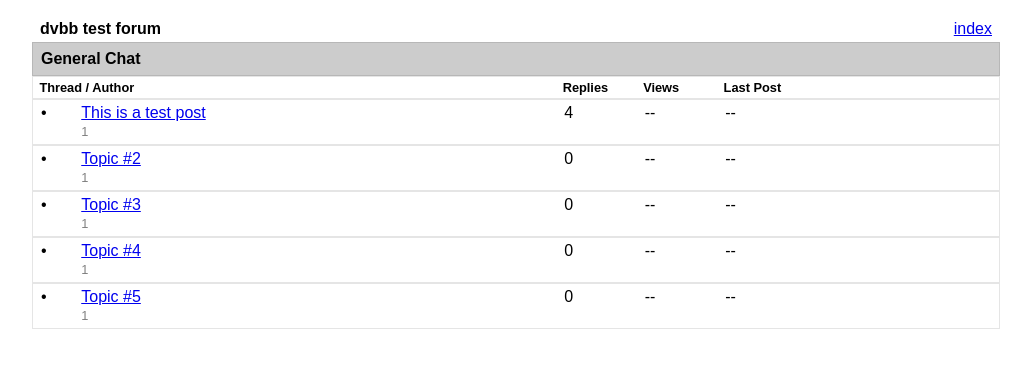
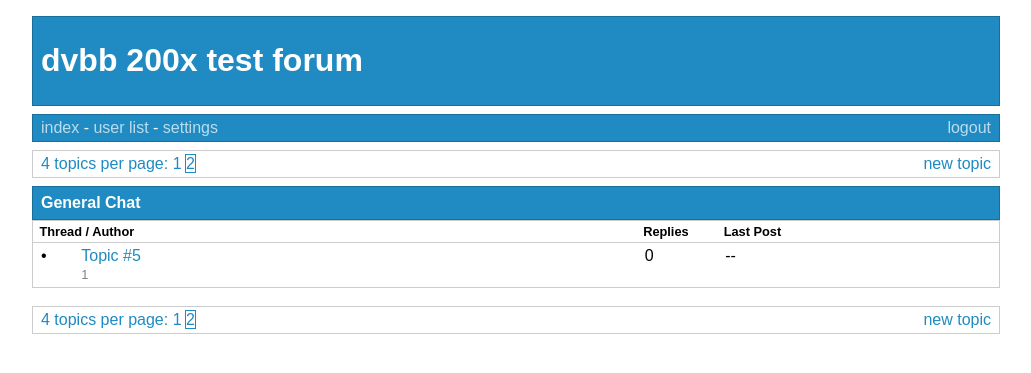
Before and after one commit to jerry1970/dvbb, a PHP site: page /forum/1?page=2 in a window 1280 px wide. Shown: the top 373 px of the page, without its empty margins (124-1155 px from the left). Run offline with PHP 8.4, Linux system fonts and the light colour scheme; some libraries are stand-ins or nearby versions.

Commit message:
Fixed some design 'oversights' and added userlist & pagination
ADD: Added rudimentary config system. Currently it's just an array with
default values in app.php, but eventually this might either become an
.ini file or stored in the database.
FIX: Moved db connection from model to app, where it should've been from
the start. This obviously limits the number of connections made, thus
performance.
FIX: Renamed controllers to xxxController to prevent naming conflicts
with similarly-named models. Considered namespaces but that can be
implemented later if it still bothers me or Jerry complains.
FIX: Moved logic for forum and topic view to the controller, since to
get a correct overview, more logic is needed than I feel comfortable
putting in the view.
FIX: main controller now also adds $_GET values to the view parameters
(skipping path) so all view parameters are approached the same way
FIX: header nav links are now generated by the router based on the route
name
FIX: Added pagination & header/footer nav to forum view and topic view
FIX: fixed topic view

```diff
--- /dev/null
+++ b/application/controller/generalController.php
@@ -0,0 +1,71 @@
+<?php
+/**
+ * generalController
+ *
+ * @copyright   2015 Robin de Graaf, devvoh webdevelopment
+ * @license     MIT
+ * @author      Robin de Graaf (hello@devvoh.com)
+ */
+
+class generalController extends controller {
+
+    public function index() {
+    }
+
+    public function forum() {
+        // get forum based on id
+        $forum = (new forum())->getById(app::getViewParam('id'));
+        // get limit based on posts_per_page
+        $originalLimit = app::getConfigKey('posts_per_page');
+        // see if there's a $_GET['page'] available so we have an offset for limit
+        if (app::getViewParam('page')) {
+            $limit = ($originalLimit * ((int)app::getViewParam('page') - 1)) . ', ' . $originalLimit;
+        } else {
+            $limit = $originalLimit;
+        }
+
+        // get posts based on parameters
+        $posts = (new post())->getByQuery('SELECT * FROM post WHERE forum_id = ' . $forum->id . ' ORDER BY id LIMIT ' . $limit);
+        $postTotal = count((new post())->getByQuery('SELECT * FROM post WHERE forum_id = ' . $forum->id));
+        // get some more info
+        $pageTotal = ceil($postTotal / app::getConfigKey('posts_per_page'));
+
+        app::addToViewParams(array(
+            'forum' => $forum,
+            'posts' => $posts,
+            'postTotal' => $postTotal,
+            'pageTotal' => $pageTotal,
+        ));
+    }
+
+    public function topic() {
+        // get topic based on id
+        $topic = (new post())->getById(app::getViewParam('id'));
+        // get limit based on posts_per_page
+        $originalLimit = app::getConfigKey('posts_per_page');
+        // see if there's a $_GET['page'] available so we have an offset for limit
+        if (app::getViewParam('page')) {
+            $limit = (($originalLimit - 1) * ((int)app::getViewParam('page') - 1)) . ', ' . $originalLimit;
+        } else {
+            $limit = $originalLimit - 1;
+        }
+
+        // get posts based on parameters
+        $posts = (new post())->getByQuery('SELECT * FROM post WHERE parent_id = ' . $topic->id . ' ORDER BY id LIMIT ' . $limit);
+        if (!app::getViewParam('page')) {
+            // we're on page 1 so add the topic post to the front of the replies
+            $posts = array_merge(array($topic), $posts);
+        }
+        $postTotal = count((new post())->getByQuery('SELECT * FROM post WHERE parent_id = ' . $topic->id)) + 1;
+        // get some more info
+        $pageTotal = ceil($postTotal / app::getConfigKey('posts_per_page'));
+
+        app::addToViewParams(array(
+            'topic' => $topic,
+            'posts' => $posts,
+            'postTotal' => $postTotal,
+            'pageTotal' => $pageTotal,
+        ));
+    }
+
+}
--- a/application/controller/home.php
+++ /dev/null
@@ -1,21 +0,0 @@
-<?php
-/**
- * home controller class
- *
- * @copyright   2015 Robin de Graaf, devvoh webdevelopment
- * @license     MIT
- * @author      Robin de Graaf (hello@devvoh.com)
- */
-
-class home extends controller {
-
-    public function index() {
-    }
-
-    public function forum() {
-    }
-
-    public function post() {
-    }
-
-}
--- a/application/routes/routes.php
+++ b/application/routes/routes.php
@@ -9,27 +9,38 @@
  * @author      Robin de Graaf (hello@devvoh.com)
  */
 
+// General routes
 $routes[] = array(
     'name' => 'home',
     'method' => 'GET|POST',
     'path' => '/',
-    'controller' => 'home',
+    'controller' => 'generalController',
     'action' => 'index',
 );
 $routes[] = array(
     'name' => 'forum',
     'method' => 'GET|POST',
     'path' => '/forum/[i:id]',
-    'controller' => 'home',
+    'controller' => 'generalController',
     'action' => 'forum',
 );
 $routes[] = array(
-    'name' => 'post',
+    'name' => 'topic',
     'method' => 'GET|POST',
-    'path' => '/post/[i:id]',
-    'controller' => 'home',
-    'action' => 'post',
+    'path' => '/topic/[i:id]',
+    'controller' => 'generalController',
+    'action' => 'topic',
 );
+
+// User routes
+$routes[] = array(
+    'name' => 'user-list',
+    'method' => 'GET|POST',
+    'path' => '/user/list',
+    'controller' => 'userController',
+    'action' => 'getList',
+);
+
 
 /**
  * Now map all the routes to AltoRouter if it exists
--- /dev/null
+++ b/application/view/general/forum.phtml
@@ -0,0 +1,77 @@
+<nav class="dv-grid-row sub-navigation">
+    <div class="dv-grid-column-12">
+        <?=app::getConfigKey('posts_per_page')?> topics per page:
+        <?php
+        for ($i = 1; $i <= app::getViewParam('pageTotal'); $i++) {
+            $param = '';
+            if ($i > 1) {
+                // only now do we actually add a parameter
+                $param = '?page=' . $i;
+            }
+            // check if current page is 1 or otherwise
+            $active = null;
+            if (app::getViewParam('page') && app::getViewParam('page') == $i) {
+                // not page 1 but we ARE on this page
+                $active = 'active';
+            } elseif (!app::getViewParam('page') && $i == 1) {
+                $active = 'active';
+            }
+            $pages[] = '<a href="' . app::getCurrentUrl() . $param . '" class="' . $active . '">' . $i .'</a>';
+        }
+        echo $pages = implode(' ', $pages);
+        ?>
+    </div>
+    <div class="dv-grid-column-12 dv-align-right">
+        <a href="<?=app::getUrl();?>">new topic</a>
+    </div>
+</nav>
+
+<?php
+$forum = app::getViewParam('forum');
+?>
+<div class="dvbb-forum-container">
+    <strong class="dvbb-category-title"><?=$forum->title?></strong>
+    <div class="dvbb-legend dv-grid-row">
+        <div class="dv-grid-column-15 dv-text-bold">Thread / Author</div>
+        <div class="dv-grid-column-2 dv-text-bold">Replies</div>
+        <div class="dv-grid-column-7 dv-text-bold">Last Post</div>
+    </div>
+</div>
+<?php
+$posts = app::getViewParam('posts');
+if (count($posts) > 0) {
+    foreach ($posts as $post) {
+        $url = app::getRouter()->generate('topic', array('id' => $post->id));
+        $subPosts = count((new post())->getByField('parent_id', $post->id));
+        ?>
+        <div class="dvbb-forum dv-grid-row">
+            <div class="dv-grid-column-1">&bull;</div>
+            <div class="dv-grid-column-14">
+                <a href="<?=$url;?>"><?=$post->title;?></a><br />
+                <small style="color: grey"><?=$post->user_id;?></small>
+            </div>
+            <div class="dv-grid-column-2"><?=$subPosts;?></div>
+            <div class="dv-grid-column-7">--</div>
+        </div>
+        <?php
+    }
+} else {
+    ?>
+    <div class="dvbb-forum dv-grid-row">
+        <div class="dv-grid-column-24">
+            <span class="dv-color-notice">No posts yet.</span>
+        </div>
+    </div>
+    <?php
+}
+?>
+<br />
+<nav class="dv-grid-row sub-navigation">
+    <div class="dv-grid-column-12">
+        <?=app::getConfigKey('posts_per_page')?> topics per page:
+        <?=$pages;?>
+    </div>
+    <div class="dv-grid-column-12 dv-align-right">
+        <a href="<?=app::getUrl();?>">new topic</a>
+    </div>
+</nav>
--- a/application/view/home/forum.phtml
+++ /dev/null
@@ -1,40 +0,0 @@
-<?php
-$forum = (new forum())->getById(app::getViewParam('id'));
-?>
-<div class="dvbb-forum-container">
-    <strong class="dvbb-category-title"><?=$forum->title?></strong>
-    <div class="dvbb-legend dv-grid-row">
-        <div class="dv-grid-column-13 dv-text-bold">Thread / Author</div>
-        <div class="dv-grid-column-2 dv-text-bold">Replies</div>
-        <div class="dv-grid-column-2 dv-text-bold">Views</div>
-        <div class="dv-grid-column-7 dv-text-bold">Last Post</div>
-    </div>
-</div>
-<?php
-$posts = (new post())->getByField('forum_id', $forum->id);
-if (count($posts) > 0) {
-    foreach ($posts as $post) {
-        $url = app::getRouter()->generate('post', array('id' => $post->id));
-        $subPosts = count((new post())->getByField('parent_id', $post->id));
-        ?>
-        <div class="dvbb-forum dv-grid-row">
-            <div class="dv-grid-column-1">&bull;</div>
-            <div class="dv-grid-column-12">
-                <a href="<?=$url;?>"><?=$post->title;?></a><br />
-                <small style="color: grey"><?=$post->user_id;?></small>
-            </div>
-            <div class="dv-grid-column-2"><?=$subPosts;?></div>
-            <div class="dv-grid-column-2">--</div>
-            <div class="dv-grid-column-7">--</div>
-        </div>
-        <?php
-    }
-} else {
-    ?>
-    <div class="dvbb-forum dv-grid-row">
-        <div class="dv-grid-column-24">
-            <span class="dv-color-notice">No posts yet.</span>
-        </div>
-    </div>
-    <?php
-}
--- a/application/view/layout/header.phtml
+++ b/application/view/layout/header.phtml
@@ -19,9 +19,16 @@
     </head>
 
     <body class="dv-width-site dv-margin-auto">
-        <div class="dv-grid-row">
-            <div class="dv-grid-column-12"><strong>dvbb test forum</strong></div>
+        <header>
+            <h1><?=app::getConfigKey('name');?></h1>
+        </header>
+        <nav class="dv-grid-row">
+            <div class="dv-grid-column-12">
+                <a href="<?=app::getRouter()->generate('home');?>">index</a> -
+                <a href="<?=app::getRouter()->generate('user-list');?>">user list</a> -
+                <a href="<?=app::getUrl();?>/settings">settings</a>
+            </div>
             <div class="dv-grid-column-12 dv-align-right">
-                <a href="<?=app::getUrl();?>">index</a>
+                <a href="<?=app::getUrl();?>">logout</a>
             </div>
-        </div>
+        </nav>
--- a/index.php
+++ b/index.php
@@ -75,10 +75,12 @@ if ($match) {
     // instantiate controller with params & call action
     $controller = new $controllerName($match['params']);
     $controller->$action();
+    // get the Controller-less name
+    $controllerShortName = str_replace('Controller', '', $controllerName);
 
     // require header, view, then footer
     require(app::getPath() . '/application/view/layout/header.phtml');
-    require(app::getPath() . '/application/view/' . $controllerName . '/' . $action . '.phtml');
+    require(app::getPath() . '/application/view/' . $controllerShortName . '/' . $action . '.phtml');
     require(app::getPath() . '/application/view/layout/footer.phtml');
 } else {
     echo '404 - requested path "' . app::getUrl() . '/' .  $_GET['path'] . '" not found.';
--- a/library/app.php
+++ b/library/app.php
@@ -20,6 +20,14 @@ class app {
     static $url;
     static $router;
     static $viewParams = array();
+    static $db;
+    static $config = array(
+        'name' => 'dvbb 200x test forum',
+        'sqliteDb' => 'dvbb.db',
+        'posts_per_page' => 4,
+        'users_per_page' => 1,
+        'maintenance_mode' => 0,
+    );
 
     /**
      * Initializes some values necessary for the application to run
@@ -32,15 +40,19 @@ class app {
         // now get the complete public url & store it
         $url = $_SERVER['REQUEST_SCHEME'] . '://' . $_SERVER['SERVER_NAME'] . str_replace('/index.php', '', $_SERVER['SCRIPT_NAME']);
         self::setUrl(str_replace('/public', '', $url));
+        // open the database
+        self::setDb(new SQLite3(app::getPath() . '/application/storage/' . app::getConfigKey('sqliteDb')));
     }
 
     /**
      * Sets the local path
      *
      * @param string $path
+     * @return string
      */
     public static function setPath($path) {
         self::$path = $path;
+        return self::$path;
     }
 
     /**
@@ -56,9 +68,11 @@ class app {
      * Sets the base path the application is in (in addition to the local path, this is usually a directory)
      *
      * @param string $basePath
+     * @return string
      */
     public static function setBasePath($basePath) {
         self::$basePath = $basePath;
+        return self::$basePath;
     }
 
     /**
@@ -77,9 +91,11 @@ class app {
      * Sets the public url used for links and front-end logic
      *
      * @param string $url
+     * @return string
      */
     public static function setUrl($url) {
         self::$url = $url;
+        return self::$url;
     }
 
     /**
@@ -95,9 +111,11 @@ class app {
      * Sets the AltoRouter router instance
      *
      * @param AltoRouter $router
+     * @return AltoRouter
      */
     public static function setRouter($router) {
         self::$router = $router;
+        return self::$router;
     }
 
     /**
@@ -185,4 +203,68 @@ class app {
         echo '</pre>';
         die();
     }
+
+    /**
+     * Store config array and overwrite pre-existing config
+     *
+     * @param array $array
+     * @return mixed
+     */
+    public static function setConfig($array = array()) {
+        self::$config = $array;
+        return self::$config;
+    }
+
+    /**
+     * Merge $config with existing config values, overwriting pre-existing values
+     *
+     * @param array $array
+     * @return array
+     */
+    public static function addToConfig($array = array()) {
+        foreach($array as $key => $value) {
+            self::$config[$key] = $value;
+        }
+        return self::$config;
+    }
+
+    /**
+     * Returns entire config array
+     *
+     * @return array
+     */
+    public static function getConfig() {
+        return self::$config;
+    }
+
+    /**
+     * Returns specific config value by key
+     *
+     * @param string $key
+     * @return mixed
+     */
+    public static function getConfigKey($key) {
+        if (isset(self::$config[$key])) {
+            return self::$config[$key];
+        }
+        return false;
+    }
+
+    /**
+     * Store the database object
+     *
+     * @param SQLite3 $db
+     */
+    public static function setDb($db) {
+        self::$db = $db;
+    }
+
+    /**
+     * Returns the database object
+     *
+     * @return SQLite3
+     */
+    public static function getDb() {
+        return self::$db;
+    }
 }
--- a/library/controller.php
+++ b/library/controller.php
@@ -11,12 +11,23 @@
 
 class controller {
 
+    protected $params;
+
     /**
      * Makes the given $params available to the view by storing them using the app class
+     * and to controllers by storing it locally as $this->params
+     *
+     * Also stores $_GET values in the view
      *
      * @param array $params
      */
     public function __construct($params = array()) {
+        $this->params = $params;
+        foreach ($_GET as $key => $value) {
+            if ($key !== 'path') {
+                $params[$key] = $value;
+            }
+        }
         app::addToViewParams($params);
     }
 
--- a/library/model.php
+++ b/library/model.php
@@ -11,7 +11,6 @@
 
 class model {
 
-    protected $db;
     protected $tableKey = 'id';
 
     const QUERY_SIMPLE = 'SELECT * FROM :tableName WHERE :key = :value';
@@ -19,13 +18,8 @@ class model {
     const QUERY_ALL_DESC = 'SELECT * FROM :tableName ORDER BY :tableKey DESC';
     const QUERY_SIMPLE_KEY_ASC = 'SELECT * FROM :tableName WHERE :key = :value ORDER BY :tableKey ASC';
     const QUERY_SIMPLE_KEY_DESC = 'SELECT * FROM :tableName WHERE :key = :value ORDER BY :tableKey DESC';
-
-    /**
-     * Open & store the database connection
-     */
-    public function __construct() {
-        $this->db = new SQLite3(app::getPath() . '/application/storage/dvbb.db');
-    }
+    const QUERY_WHERE_KEY_ASC = 'SELECT * FROM :tableName WHERE :where ORDER BY :tableKey DESC';
+    const QUERY_WHERE_KEY_DESC = 'SELECT * FROM :tableName WHERE :where ORDER BY :tableKey DESC';
 
     /**
      * Assemble and return an escaped query string
@@ -53,7 +47,7 @@ class model {
             ':key' => $this->tableKey,
             ':value' => $id,
         ));
-        $dbResult = $this->db->query($query);
+        $dbResult = app::getDb()->query($query);
         return $this->generateFromRow($dbResult->fetchArray(SQLITE3_ASSOC));
     }
 
@@ -67,7 +61,7 @@ class model {
             ':tableName' => $this->tableName,
             ':tableKey' => $this->tableKey,
         ));
-        $dbResult = $this->db->query($query);
+        $dbResult = app::getDb()->query($query);
         $return = array();
         while ($row = $dbResult->fetchArray(SQLITE3_ASSOC)) {
             $return[] = $this->generateFromRow($row);
@@ -89,7 +83,42 @@ class model {
             ':value' => $value,
             ':tableKey' => $this->tableKey,
         ));
-        $dbResult = $this->db->query($query);
+        $dbResult = app::getDb()->query($query);
+        $return = array();
+        while ($row = $dbResult->fetchArray(SQLITE3_ASSOC)) {
+            $return[] = $this->generateFromRow($row);
+        }
+        return $return;
+    }
+
+    /**
+     * Returns all rows of current type where array of key:value all match
+     *
+     * @param array $fields
+     * @return array of objects
+     */
+    public function getByFields($fields = array()) {
+        $where = array();
+        foreach ($fields as $field) {
+            $where[] = $field['key'] . ' ' . $field['match'] . ' ' . $field['value'];
+        }
+        $where = implode(' AND ', $where);
+
+        $query = $this->assemble(self::QUERY_WHERE_KEY_ASC, array(
+            ':tableName' => $this->tableName,
+            ':tableKey' => $this->tableKey,
+            ':where' => $where,
+        ));
+        $dbResult = app::getDb()->query($query);
+        $return = array();
+        while ($row = $dbResult->fetchArray(SQLITE3_ASSOC)) {
+            $return[] = $this->generateFromRow($row);
+        }
+        return $return;
+    }
+
+    public function getByQuery($query) {
+        $dbResult = app::getDb()->query($query);
         $return = array();
         while ($row = $dbResult->fetchArray(SQLITE3_ASSOC)) {
             $return[] = $this->generateFromRow($row);
--- a/public/css/common.css
+++ b/public/css/common.css
@@ -9,6 +9,23 @@ body {
     padding: 1em;
 }
 
+header, nav {
+    border: 1px solid;
+    margin-bottom: 0.5rem;
+}
+header {
+    padding: 0.25em 0.5em;
+}
+a {
+    text-decoration: none;
+}
+a:hover {
+    text-decoration: underline;
+}
+a.active {
+    outline: 1px solid;
+}
+
 /* every grid-column deserves some padding */
 [class*='dv-grid-column-'] {
     padding: 0.25em 0.5em;
@@ -16,6 +33,7 @@ body {
 
 /* forum styling */
 .dvbb-category-container {
+    margin-bottom: 0.5rem;
 }
 .dvbb-category-title {
     border: 1px solid;
--- a/public/css/default-theme.css
+++ b/public/css/default-theme.css
@@ -1,21 +1,49 @@
 /*******************
- * dv-template v0.2
- * 2015, devvoh.com, https://github.com/devvoh/dv-template
- *
- * common.css is for your site-specific styles
+ * default-theme.css is the default theme for dvbb
  */
+
+/* element styling */
+a {
+    color: rgba(31, 139, 194, 1);
+}
+a:hover {
+    color: rgba(31, 139, 194, 1);
+}
+header, nav {
+    border-color: rgba(0,0,0,0.2);
+    background-color: rgba(31, 139, 194, 1);
+    color: #fff;
+}
+header a, nav a {
+    color: rgba(255, 255, 255, 0.7);
+}
+header a:hover, nav a:hover {
+    color: rgba(255, 255, 255, 1);
+}
+nav.sub-navigation {
+    color: rgba(31, 139, 194, 1);
+    background-color: #fff;
+}
+nav.sub-navigation a {
+    color: rgba(31, 139, 194, 1);
+}
+nav.sub-navigation a:hover {
+    color: rgba(31, 139, 194, 1);
+}
 
 /* forum styling */
 .dvbb-category-container {
-    border-color: rgba(0,0,0,0.1);
+    border-color: rgba(0,0,0,0.2);
 }
 .dvbb-category-title {
-    border-color: rgba(0,0,0,0.1);
-    background-color: rgba(0, 0, 0, 0.2);
+    border-color: rgba(0,0,0,0.2);
+    background-color: rgba(31, 139, 194, 1);
+    color: #fff;
 }
 .dvbb-legend {
-    border-color: rgba(0,0,0,0.1);
+    border-color: rgba(0,0,0,0.2);
+    border-bottom: none;
 }
 .dvbb-forum {
-    border-color: rgba(0,0,0,0.1);
+    border-color: rgba(0,0,0,0.2);
 }
```
Also changed, not shown: application/controller/userController.php (added, +15 -0 lines), application/view/general/index.phtml (renamed from application/view/home/index.phtml, +22 -6 lines), application/view/general/topic.phtml (added, +67 -0 lines), application/view/home/post.phtml (deleted, +0 -34 lines), application/view/user/getList.phtml (added, +57 -0 lines), application/storage/dvbb.db.
